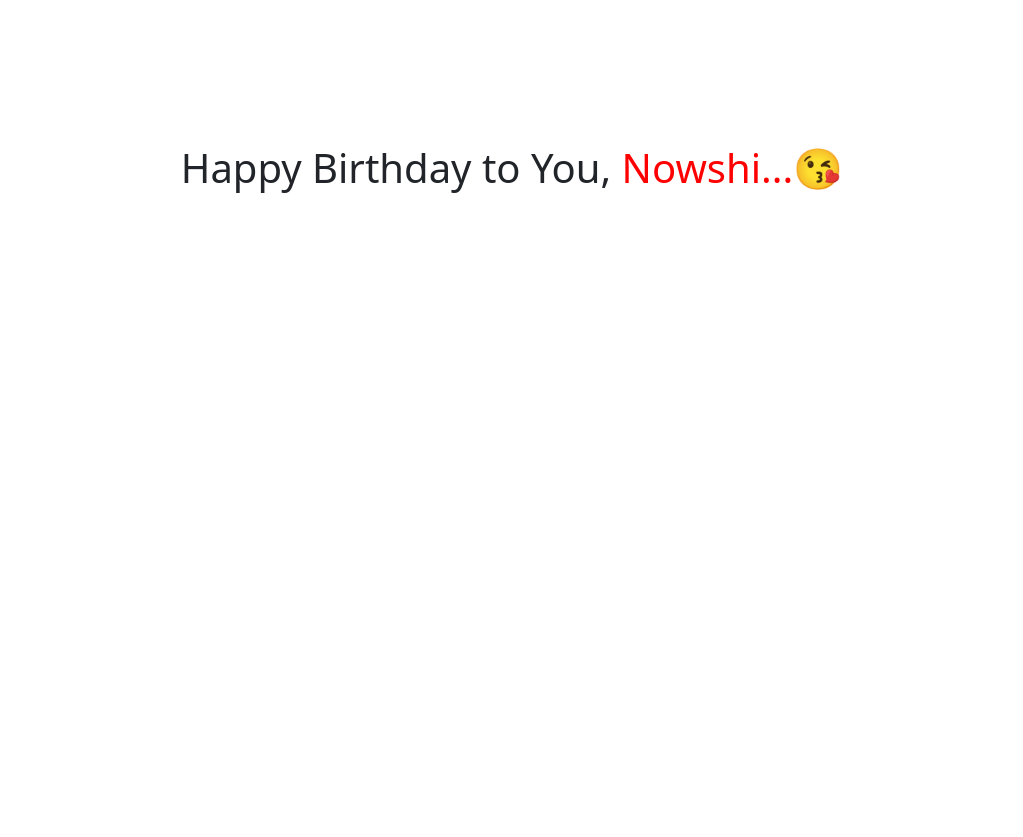
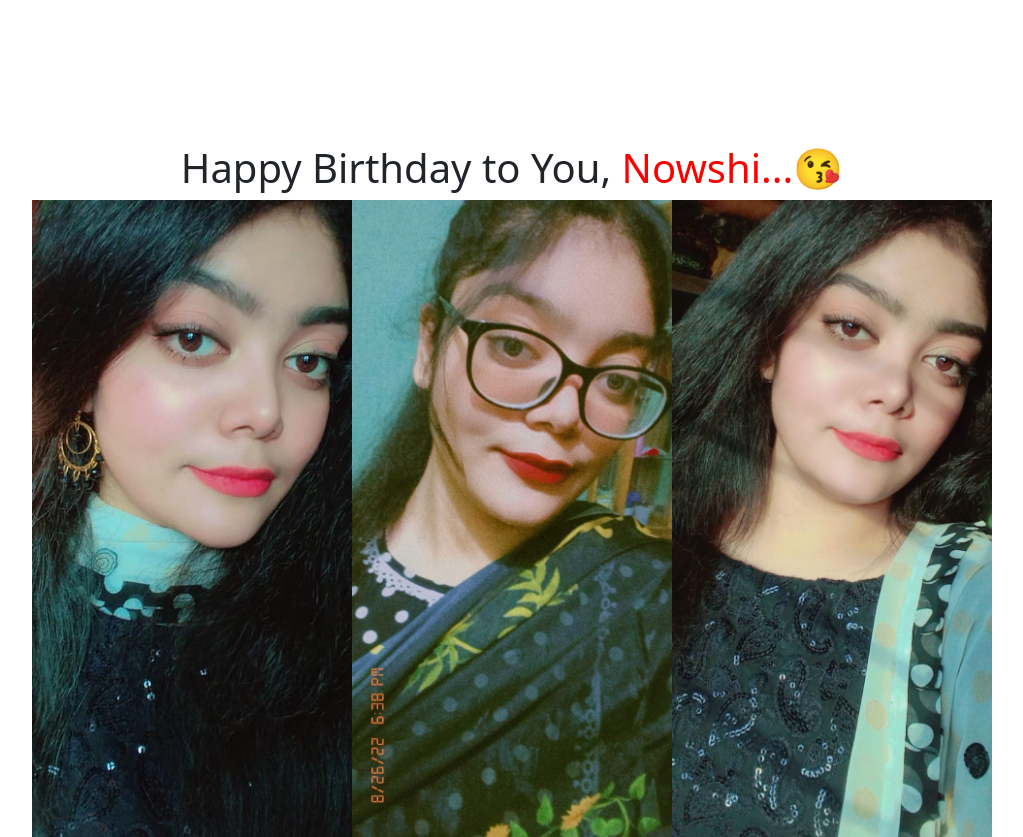
Before and after one commit to Shubel/abn, a plain HTML site: page october.html in a window 1280 px wide. Shown: the whole page, without its empty margins (128-1151 px from the left). Before the commit the page ends 800 px from the top, so only its background shows below. Drawn offline with nearby package versions, Linux system fonts and the light colour scheme.

Commit message:
images added

```diff
--- a/october.html
+++ b/october.html
@@ -1,5 +1,6 @@
 <!DOCTYPE html>
 <html lang="en">
+
 <head>
     <meta charset="UTF-8">
     <meta http-equiv="X-UA-Compatible" content="IE=edge">
@@ -12,7 +13,14 @@
         integrity="sha384-OERcA2EqjJCMA+/3y+gxIOqMEjwtxJY7qPCqsdltbNJuaOe923+mo//f6V8Qbsw3"
         crossorigin="anonymous"></script>
 </head>
+
 <body>
     <h1 class="birth">Happy Birthday to You, <span class="birthday">Nowshi...😘</span> </h1>
+    <div class="d-flex justify-content-center"">
+        <img class="image-fluid w-25" src="./images/pic1.jpg" alt="">
+        <img class="image-fluid w-25" src="./images/pic2.jpg" alt="">
+        <img class="image-fluid w-25" src="./images/pic3.jpg" alt="">
+    </div>
 </body>
+
 </html>
```
Also changed, not shown: images/pic1.jpg (added), images/pic2.jpg (added), images/pic3.jpg (added).
